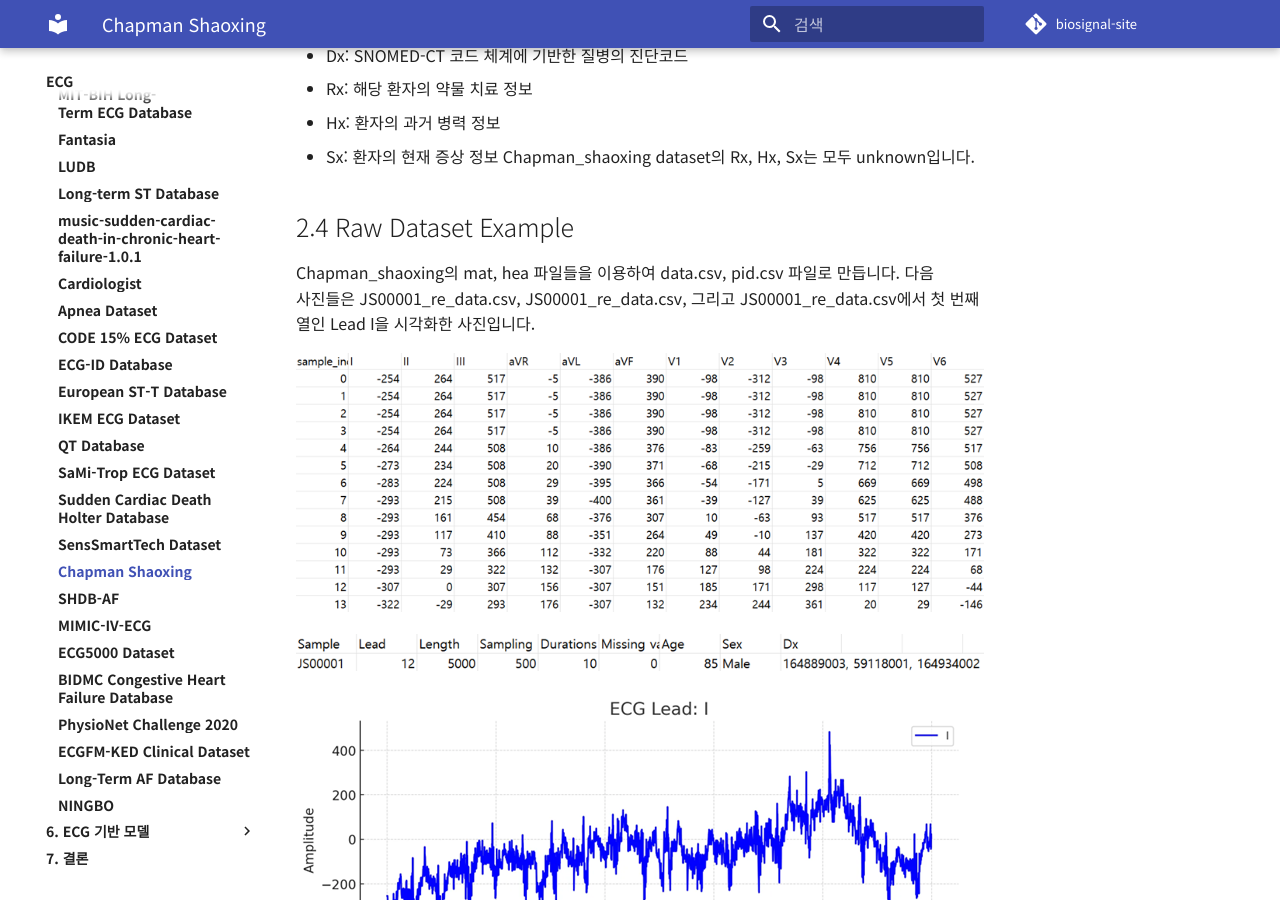
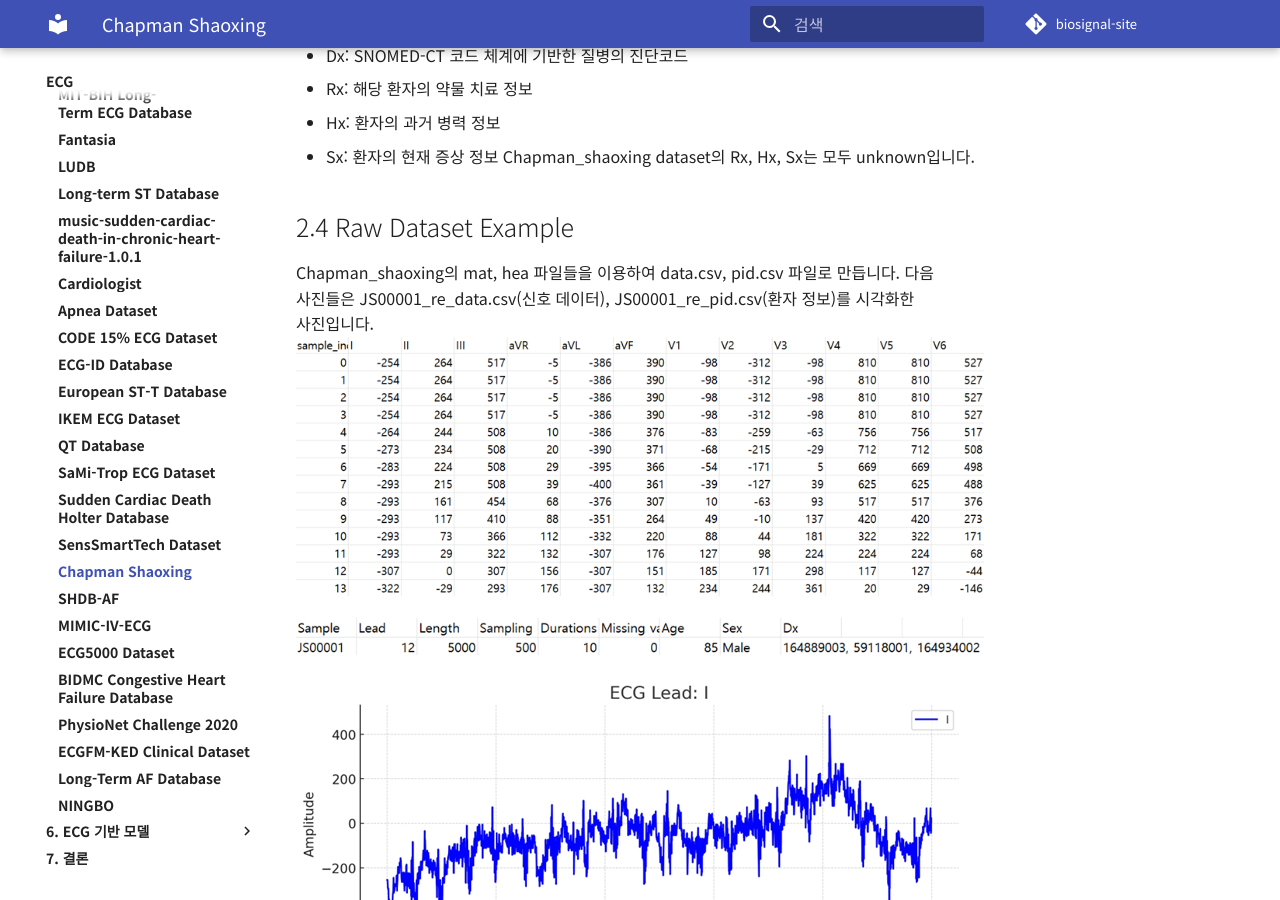
Before and after one commit to iwantjeonyeok/biosignal-site, an MkDocs documentation site: the page built from docs/ecg/chapman-shaoxing.md, in a window 1280 px wide and 900 px high, scrolled down 2647 px. Built offline with MkDocs 1.6.1 and Material for MkDocs 9.7.7, drawn with Linux system fonts in a browser that asks for light colours; comment, search, counter and statistics services are not loaded.

Commit message:
Update chapman-shaoxing.md

```diff
--- a/docs/ecg/chapman-shaoxing.md
+++ b/docs/ecg/chapman-shaoxing.md
@@ -76,8 +76,7 @@ Chapman_shaoxing dataset의 Rx, Hx, Sx는 모두 unknown입니다.
 
 ## 2.4 Raw Dataset Example
 
-Chapman_shaoxing의 mat, hea 파일들을 이용하여 data.csv, pid.csv 파일로 만듭니다. 다음 사진들은 JS00001_re_data.csv, JS00001_re_data.csv, 그리고 JS00001_re_data.csv에서 첫 번째 열인 Lead Ⅰ을 시각화한 사진입니다.
-
+Chapman_shaoxing의 mat, hea 파일들을 이용하여 data.csv, pid.csv 파일로 만듭니다. 다음 사진들은 JS00001_re_data.csv(신호 데이터), JS00001_re_pid.csv(환자 정보)를 시각화한 사진입니다.
 ![](chapman-shaoxing/image-1.png)
 
 ![](chapman-shaoxing/image-2.png)
```
